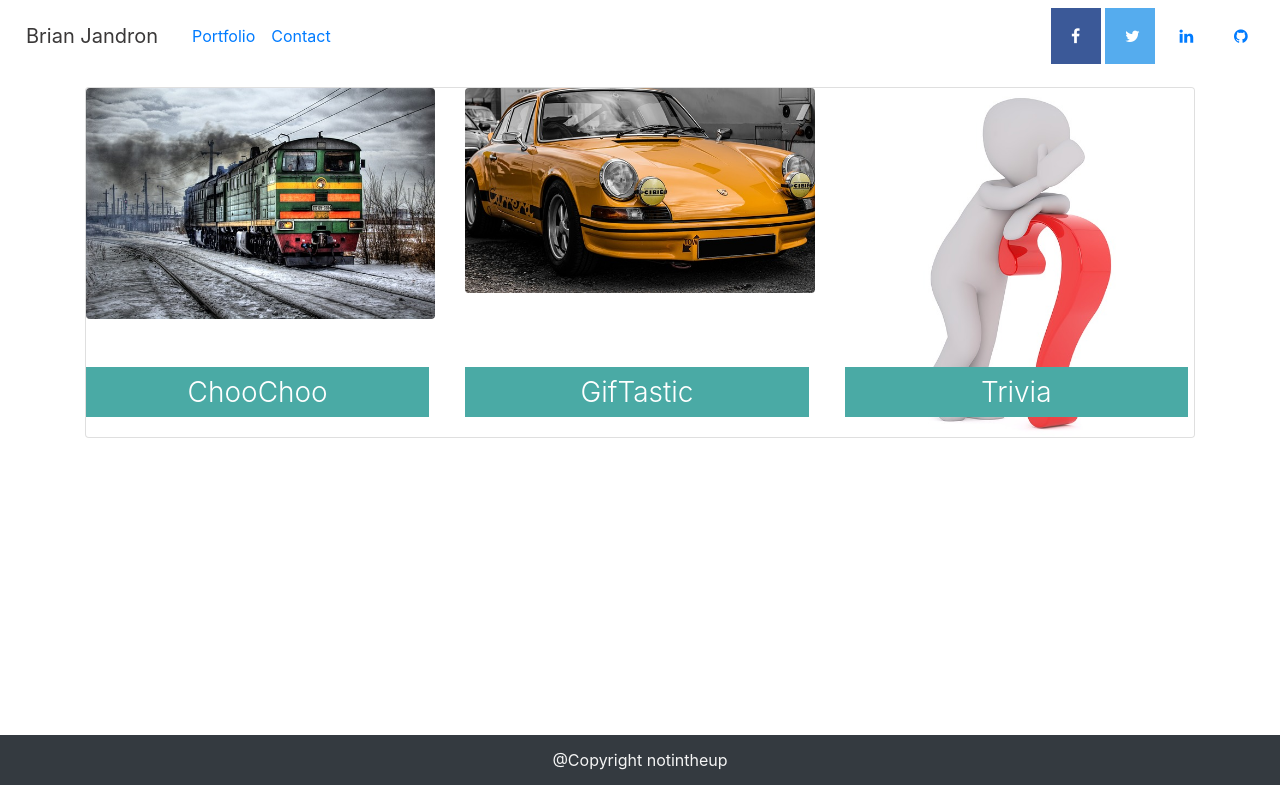
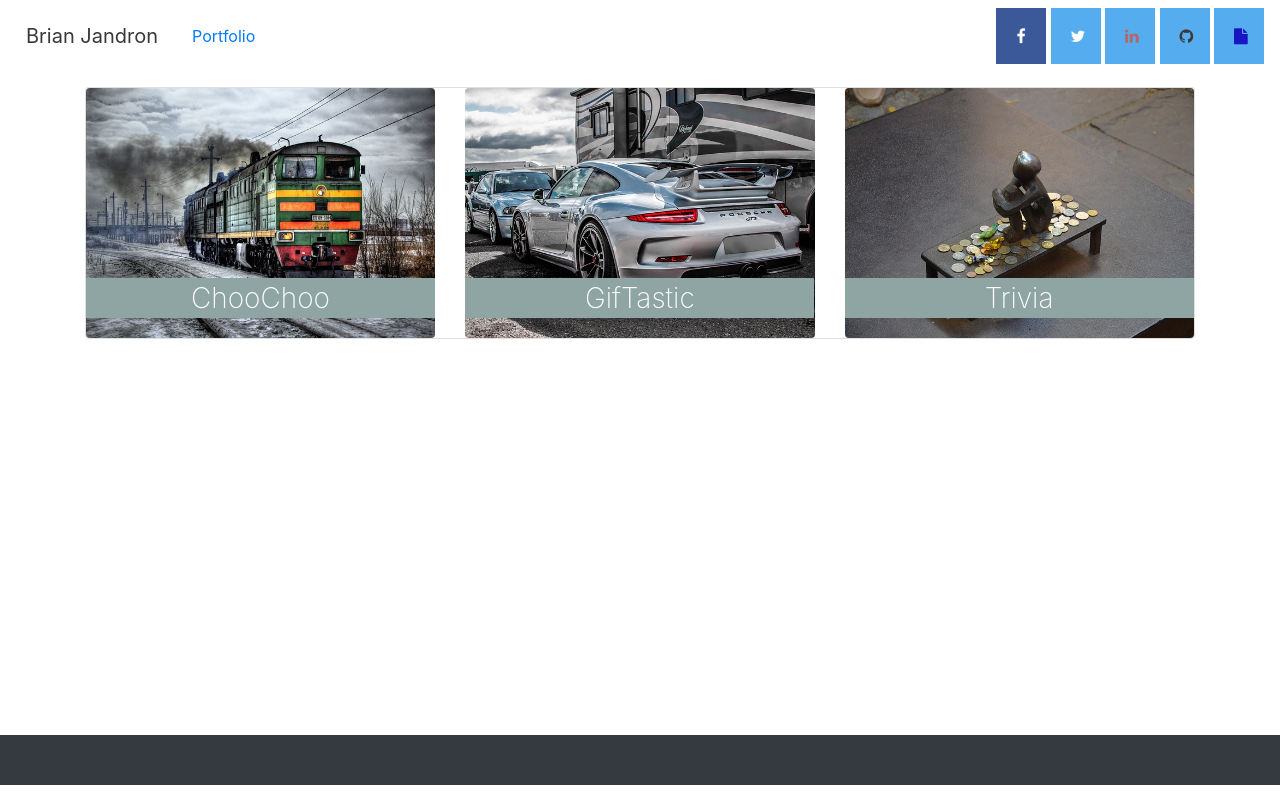
Before and after one commit to notintheup/Bootstrap-Portfolio, a plain HTML site: page portfolio.html in a window 1280 px wide. Drawn offline with nearby package versions, Linux system fonts and the light colour scheme.

Commit message:
good4now

```diff
--- a/assets/css/portfolio.css
+++ b/assets/css/portfolio.css
@@ -30,21 +30,19 @@
 .col-md-4 img {
   display: block;
   width: 100%;
-  height: auto;
+  height: 250px;
 }
-
 .col-md-4 h3 {
   position: absolute;
-  width: 90.5%;
+  width: 92%;
   bottom: 20px;
-  padding: 10px;
+  padding: 5px;
   margin-bottom: 0;
-  font-weight: 300;
+  font-weight: 200;
   line-height: 30px;
   color: #ffffff;
   text-align: center;
-  background: #4aaaa5;
-  border-bottom: 0;
+  background: #8fa5a4;
 }
 /* Style all font awesome icons */
 .fa {
@@ -73,3 +71,30 @@
   background: #55ACEE;
   color: white;
 }
+/* Set a specific color for each brand */
+
+/* Facebook */
+.fa-facebook {
+  background: #3B5998;
+  color: white;
+}
+/* Twitter */
+.fa-twitter {
+  background: #55ACEE;
+  color: white;
+}
+/* LinkedIn */
+.fa-linkedin {
+  background: #55ACEE;
+  color: rgb(175, 105, 105);
+}
+/* GitHub */
+.fa-github {
+  background: #55ACEE;
+  color: rgb(61, 56, 56);
+}
+/* Resume */
+.fa-file {
+  background: #55ACEE;
+  color: rgb(24, 21, 196);
+}
--- a/assets/css/style.css
+++ b/assets/css/style.css
@@ -1,10 +1,6 @@
 .container {
-  max-width: 1920px;
+  max-width: 1080px;
   width: 100%;
-}
-
-body {
-  background-image: url("../assets/images/az_subtle.png")
 }
 
 .navbar {
@@ -12,10 +8,6 @@ body {
   padding-bottom: 2px;
   padding-bottom: 2px;
   margin-bottom: 15px;
-}
-.img {
-  border-radius: 50%;
-  width: 300px;
 }
 .card {
   padding: 20px;
@@ -65,9 +57,23 @@ body {
   background: #3B5998;
   color: white;
 }
-
 /* Twitter */
 .fa-twitter {
   background: #55ACEE;
   color: white;
 }
+/* LinkedIn */
+.fa-linkedin {
+  background: #55ACEE;
+  color: rgb(175, 105, 105);
+}
+/* GitHub */
+.fa-github {
+  background: #55ACEE;
+  color: rgb(61, 56, 56);
+}
+/* Resume */
+.fa-file {
+  background: #55ACEE;
+  color: rgb(24, 21, 196);
+}
--- a/portfolio.html
+++ b/portfolio.html
@@ -29,9 +29,9 @@
         <li class="nav-item active">
           <a class="nav-link " href="portfolio.html">Portfolio <span class="sr-only">(current)</span></a>
         </li>
-        <li class="nav-item">
+        <!-- <li class="nav-item">
           <a class="nav-link" href="contact.html">Contact</a>
-        </li>
+        </li> -->
 
       </ul>
 
@@ -41,6 +41,8 @@
       <a href="https://twitter.com/BrianJandron" class="fa fa-twitter"></a>
       <a href="www.linkedin.com/in/brianjandron" class="fa fa-linkedin"></a>
       <a href="https://github.com/notintheup" class="fa fa-github"></a>
+      <a href="https://drive.google.com/open?id=1xr5TPH7wcQ5Ua229J6sLJCWRXIkjoJJM" class="fa fa-file"></a>
+
     </div>
 
   </div>
@@ -49,17 +51,17 @@
     <div class="card">
       <div class="row">
         <div class="col-md-4">
-          <a href="https://notintheup.github.io/choochoo/"><img src="assets/images/locomotive-60539_640.jpg" alt="Avatar" class="rounded float-left"></a>
+          <a href="https://notintheup.github.io/choochoo/"><img src="assets/images/locomotive-60539_640.jpg" alt="Avatar" class="rounded "></a>
         <h3>ChooChoo</h3>
       </div>
       <div class="col-md-4">
-        <a href="https://notintheup.github.io/GifTastic/"><img src="assets/images/porsche-carrera-rs-3158479_640.jpg" alt="Avatar" class="rounded float-left"></a>
+        <a href="https://notintheup.github.io/GifTastic/"><img src="assets/images/porsche-911-gt3-2932200_640.jpg" alt="Avatar" class="rounded "></a>
         <h3>GifTastic</h3>
 
       </div>
 
         <div class="col-md-4">
-            <a href="https://notintheup.github.io/TriviaGame/"><img src="assets/images/question-2309042_640.jpg" alt="Avatar" class="rounded float-left"></a>
+            <a href="https://notintheup.github.io/TriviaGame/"><img src="assets/images/monument-1041687_640.jpg" alt="Avatar" class="rounded "></a>
           <h3>Trivia</h3>
         </div>
       </div>
@@ -74,7 +76,7 @@
   <div class="footer">
     <div class="navbar navbar-dark bg-dark fixed-bottom navbar-expand-lg" style="background-color: #0cb8b8;
     width: 100%; justify-content: center; height: 50px; margin-top: 15px;">
-      @Copyright notintheup
+
     </div>
   </div>
   <!-- Optional JavaScript -->
```
Also changed, not shown: contact.html (+2 -0 lines), index.html (+5 -3 lines), assets/images/monument-1041687_640.jpg (added), assets/images/porsche-911-gt3-2932200_640.jpg (added), 2 other files.
